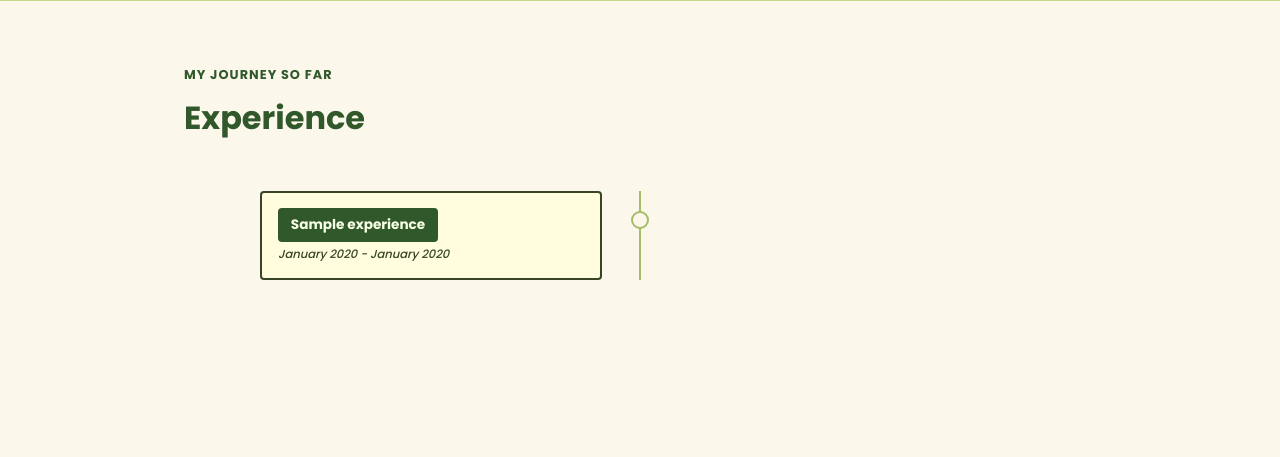
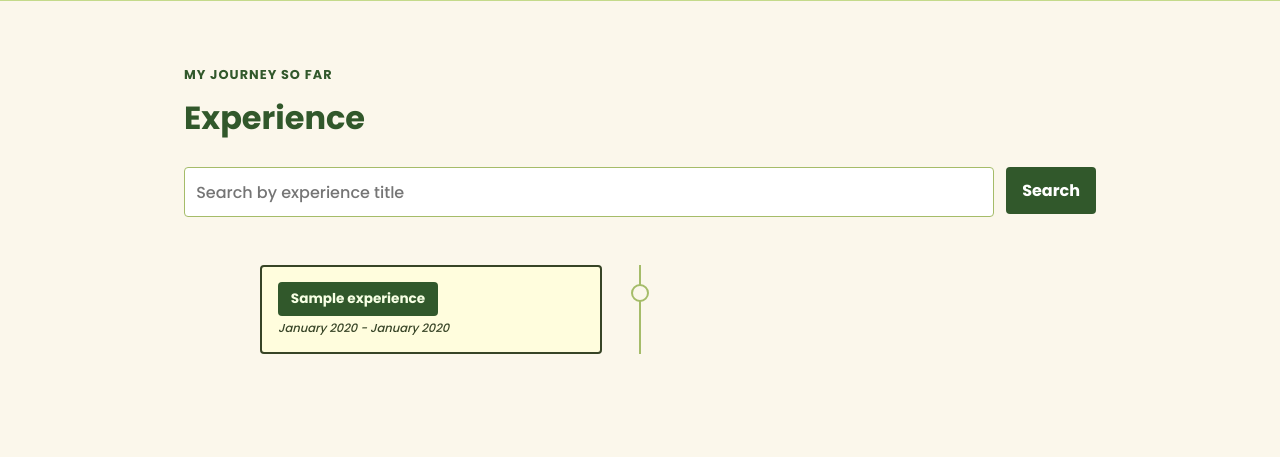
Before and after one commit to aulianurshiva/myportofolio, a Django app: page /experience/ in a window 1280 px wide. Shown: the part 73-530 px from the top of the page. Run offline with Django 5.2, Linux system fonts and the light colour scheme; tables that the repository leaves empty hold one stand-in row (values such as "Sample post"); grey boxes marked "Sample" are stand-in pictures.

Commit message:
feat: add debounced AJAX search to experience page

```diff
--- a/main/views.py
+++ b/main/views.py
@@ -31,10 +31,14 @@ def format_month(value):
     return timezone.localtime(value).strftime("%B %Y")
 
 def get_experience_json(request):
+    title_query = request.GET.get("title", "").strip()
     experiences = (
         Experience.objects.prefetch_related("starred_by")
         .order_by(F("ended_at").desc(nulls_first=True), "-started_at")
     )
+
+    if title_query:
+        experiences = experiences.filter(title__icontains=title_query)
 
     data = []
     for experience in experiences:
@@ -62,6 +66,7 @@ def show_experience(request):
     context = {
         "name": "Aulia Nur Shiva",
         "short_name": "Aulia",
+        "title_query": request.GET.get("title", "").strip(),
         "can_edit": can_edit(request.user),
     }
     return render(request, "experience.html", context)
--- a/templates/experience.html
+++ b/templates/experience.html
@@ -22,6 +22,16 @@
                 {% for message in messages %}
                     <p class="form-message">{{ message }}</p>
                 {% endfor %}
+                <form id="experience-search-form" class="interest-search">
+                    <input type="search"
+                           id="search-input"
+                           name="title"
+                           value="{{ title_query }}"
+                           placeholder="Search by experience title"
+                           class="interest-search__input"
+                           aria-label="Search by experience title">
+                    <button type="submit" class="button">Search</button>
+                </form>
 
                 <div id="loading" class="empty-state hide">
                     <p>Loading experiences...</p>
@@ -32,7 +42,7 @@
                 </div>
 
                 <div id="empty" class="empty-state hide">
-                    <p>No experiences added yet.</p>
+                    <p id="empty-message">No experiences added yet.</p>
                 </div>
 
                 <div id="grid" class="experiences hide"></div>
@@ -49,12 +59,18 @@
     const STAR_URL_TEMPLATE = "{% url 'main:toggle_star_experience' '00000000-0000-0000-0000-000000000000' %}";
     const CAN_EDIT = "{{ can_edit|yesno:'true,false' }}" === "true";
     const IS_SUPERUSER = "{{ user.is_superuser|yesno:'true,false' }}" === "true";
+    const SEARCH_DEBOUNCE_DELAY = 300;
+    let experienceAbortController;
+    let searchDebounceTimer;
 
     // Elemen DOM
     const loadingState = document.getElementById('loading');
     const errorState = document.getElementById('error');
     const emptyState = document.getElementById('empty');
     const gridContainer = document.getElementById('grid');
+    const emptyMessage = document.getElementById('empty-message');
+    const searchForm = document.getElementById('experience-search-form');
+    const searchInput = document.getElementById('search-input');
 
     function displayPageSection({ showLoading = false, showError = false, showEmpty = false, showGrid = false }) {
         loadingState.classList.toggle('hide', !showLoading);
@@ -168,12 +184,20 @@
         return wrapper;
     }
 
-    async function fetchExperiences() {
+    async function fetchExperiences(searchQuery = "") {
+        if (experienceAbortController) experienceAbortController.abort();
+        experienceAbortController = new AbortController();
+
         try {
             displayPageSection({ showLoading: true });
 
-            const response = await fetch(BASE_EXPERIENCE_ENDPOINT, {
+            const url = searchQuery
+                ? `${BASE_EXPERIENCE_ENDPOINT}?title=${encodeURIComponent(searchQuery)}`
+                : BASE_EXPERIENCE_ENDPOINT;
+
+            const response = await fetch(url, {
                 headers: { 'Accept': 'application/json' },
+                signal: experienceAbortController.signal,
             });
 
             if (!response.ok) throw new Error('Failed to fetch data');
@@ -181,6 +205,9 @@
             const experienceData = await response.json();
 
             if (experienceData.length === 0) {
+                emptyMessage.textContent = searchQuery
+                    ? 'No experiences found with that title.'
+                    : 'No experiences added yet.';
                 displayPageSection({ showEmpty: true });
             } else {
                 gridContainer.innerHTML = '';
@@ -190,12 +217,31 @@
                 displayPageSection({ showGrid: true });
             }
         } catch (error) {
+            if (error.name === 'AbortError') return;
             console.error('Error loading experiences:', error);
             displayPageSection({ showError: true });
         }
     }
 
+    // Search + debouncing
+    function searchExperiences() {
+        fetchExperiences(searchInput.value.trim());
+    }
+
+    searchInput.addEventListener("input", function() {
+        clearTimeout(searchDebounceTimer);
+        searchDebounceTimer = setTimeout(function() {
+            searchExperiences();
+        }, SEARCH_DEBOUNCE_DELAY);
+    });
+
+    searchForm.addEventListener("submit", function(event) {
+        event.preventDefault();
+        clearTimeout(searchDebounceTimer);
+        searchExperiences();
+    });
+
     // Start application
-    fetchExperiences();
+    fetchExperiences(searchInput.value.trim());
     </script>
 {% endblock content %}
```
Also changed, not shown: main/tests.py (+12 -0 lines).
